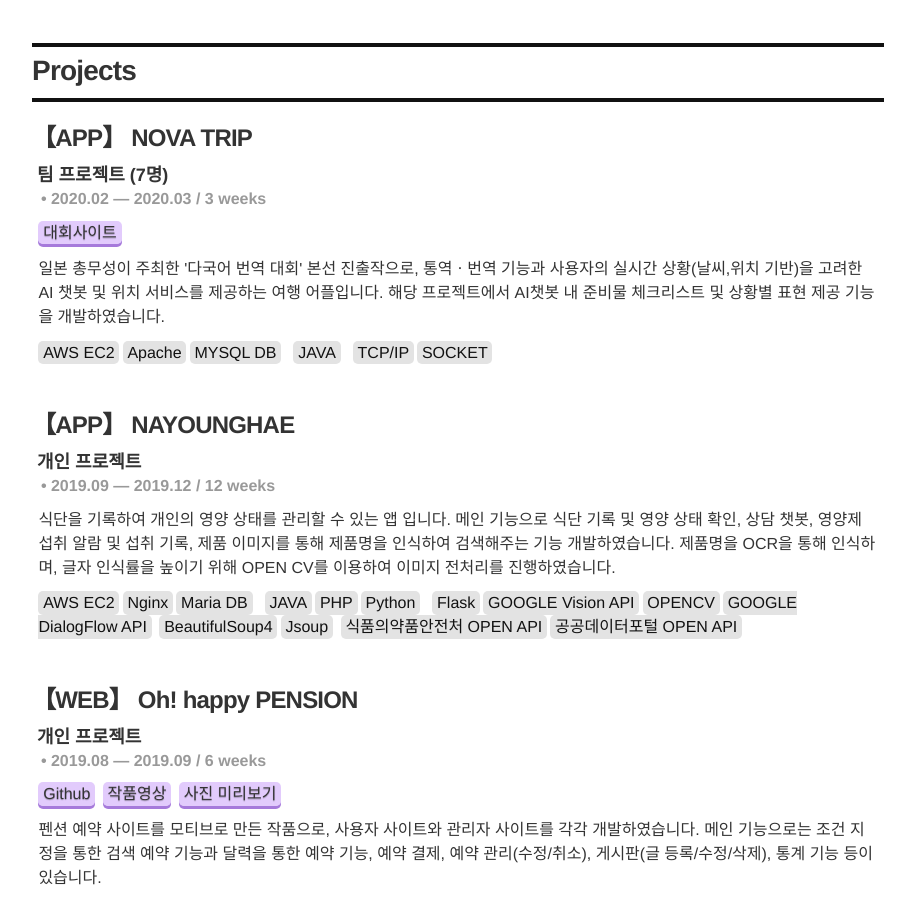
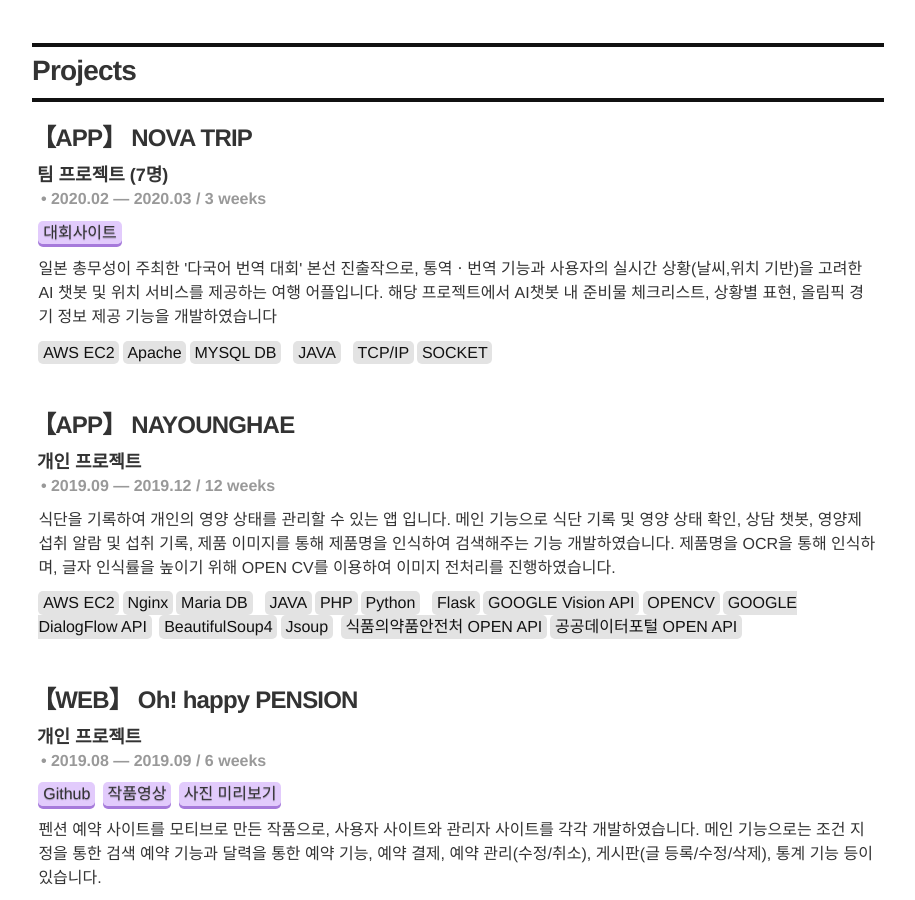
Before and after one commit to boraYoon2019/boraYoon2019.github.io, a Jekyll site: the page built from index.html, in a window 1280 px wide and 900 px high, scrolled down 1111 px. Shown: the whole window, without its empty margins (182-1097 px from the left). Built offline with Jekyll 4.4.1, drawn with Linux system fonts in a browser that asks for light colours.

Commit message:
Update projects.yml

```diff
--- a/_data/projects.yml
+++ b/_data/projects.yml
@@ -18,7 +18,7 @@
   # youtube_url: "https://github.com/boraYoon2019"
   # preview: "https://youtu.be/h7jmYZg3Aow"
   add_url: "https://tagen.go.jp/report/report2019-poc.html"
-  description: 일본 총무성이 주최한 '다국어 번역 대회' 본선 진출작으로, 통역ㆍ번역 기능과 사용자의 실시간 상황(날씨,위치 기반)을 고려한 AI 챗봇 및 위치 서비스를 제공하는 여행 어플입니다. 해당 프로젝트에서 AI챗봇 내 준비물 체크리스트 및 상황별 표현 제공 기능을 개발하였습니다.<br>
+  description: 일본 총무성이 주최한 '다국어 번역 대회' 본선 진출작으로, 통역ㆍ번역 기능과 사용자의 실시간 상황(날씨,위치 기반)을 고려한 AI 챗봇 및 위치 서비스를 제공하는 여행 어플입니다. 해당 프로젝트에서 AI챗봇 내 준비물 체크리스트, 상황별 표현, 올림픽 경기 정보 제공 기능을 개발하였습니다<br>
   server: <span class='skill'>AWS EC2</span><span class='skill'>Apache</span><span class='skill'>MYSQL DB</span>
   language: <span class='skill'>JAVA</span>
   skills: <span class='skill'>TCP/IP</span><span class='skill'>SOCKET</span>
```
